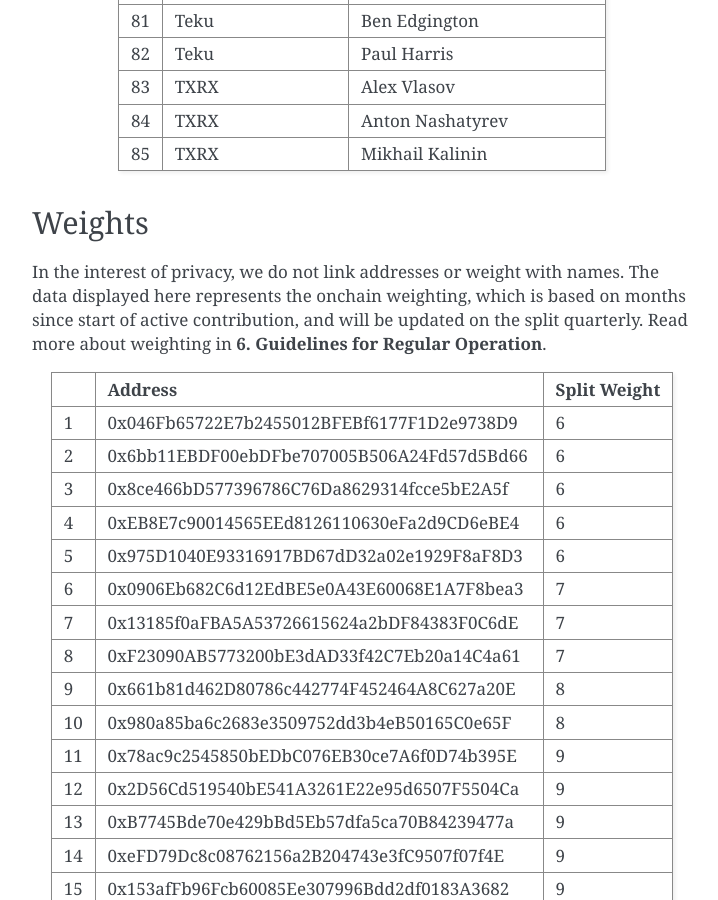
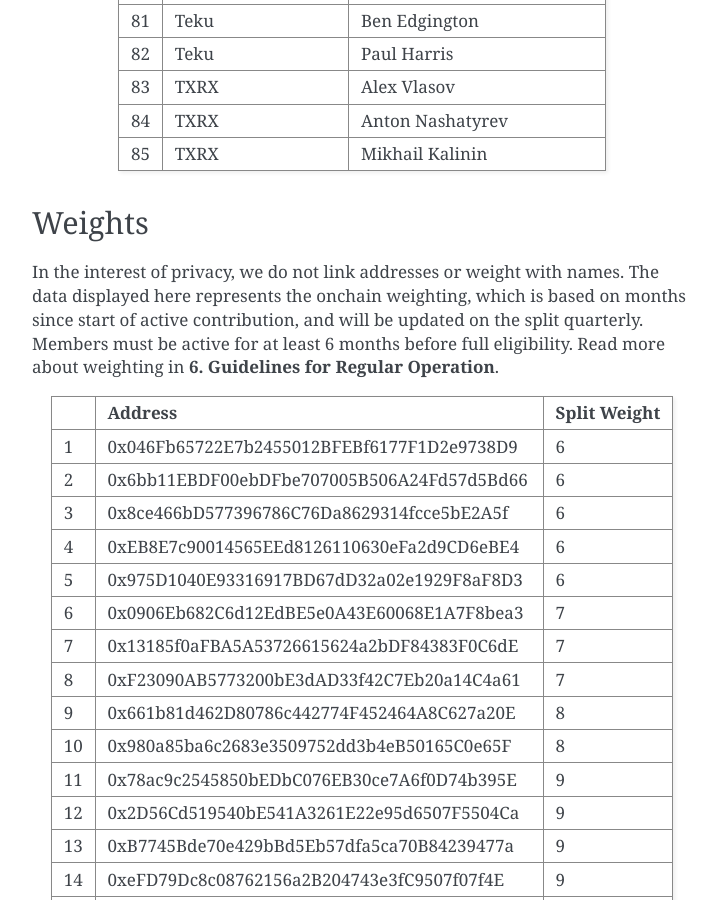
Before and after one commit to protocolguild/documentation, a Sphinx documentation site: the page built from docs/9-membership.md, in a window 1280 px wide and 900 px high, scrolled down 2933 px. Shown: the whole window, without its empty margins (388-1106 px from the left). Built offline with Sphinx 7.4.7, drawn with Linux system fonts in a browser that asks for light colours; some of the changed text lies outside the part shown.

Commit message:
Update 9-membership.md

```diff
--- a/docs/9-membership.md
+++ b/docs/9-membership.md
@@ -93,7 +93,7 @@ For transparency purposes, we are disclosing the name or identifier of each Guil
 
 ## Weights
 
-In the interest of privacy, we do not link addresses or weight with names. The data displayed here represents the onchain weighting, which is based on months since start of active contribution, and will be updated on the split quarterly. Read more about weighting in **6. Guidelines for Regular Operation**.
+In the interest of privacy, we do not link addresses or weight with names. The data displayed here represents the onchain weighting, which is based on months since start of active contribution, and will be updated on the split quarterly. Members must be active for at least 6 months before full eligibility. Read more about weighting in **6. Guidelines for Regular Operation**.
 
 
 |   |                Address |               Split Weight |
```
Also changed, not shown: other parts of docs/9-membership.md (+1 -1 lines).
